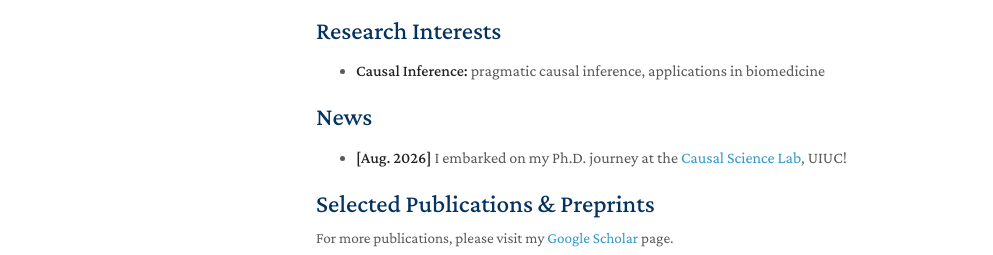
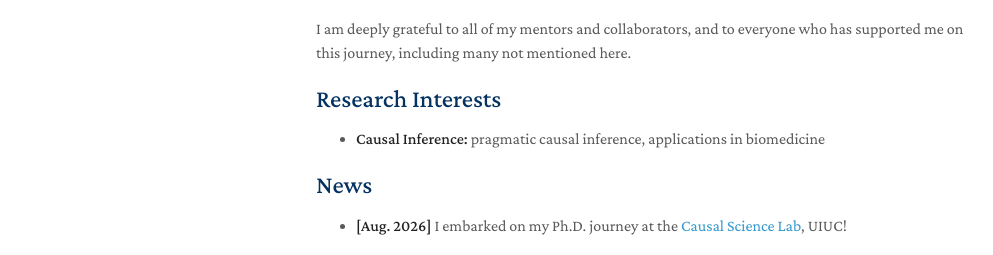
Before and after one commit to heejoonkoo/heejoonkoo.github.io, a plain HTML site: page index.html in a window 1280 px wide. Shown: the part 508-763 px from the top of the page, without its empty margins (154-1147 px from the left). Drawn offline with nearby package versions, Linux system fonts and the light colour scheme.

Commit message:
Add files via upload

```diff
--- a/index.html
+++ b/index.html
@@ -734,6 +734,7 @@ blockquote { background: var(--global-bg-color); border-left: 2px solid var(--gl
       <p>I am currently a Ph.D. student at the <a href="https://ischool.illinois.edu/" target="_blank" rel="noopener">School of Information Sciences</a> at the <a href="https://illinois.edu/" target="_blank" rel="noopener">University of Illinois Urbana-Champaign (UIUC)</a>, where I am a member of the <a href="https://causalscience.ai" target="_blank" rel="noopener">Causal Science Lab</a> and am honoured to be advised by <a href="https://yonghanjung.me" target="_blank" rel="noopener">Prof. Yonghan Jung</a>.</p>
       <p>Prior to joining the lab, I studied <a href="https://www.ucl.ac.uk/engineering/electronic-electrical-engineering" target="_blank" rel="noopener">Electronic and Electrical Engineering</a> at <a href="https://www.ucl.ac.uk" target="_blank" rel="noopener">University College London (UCL)</a> on a <a href="https://www.ucl.ac.uk/study/prospective-students/undergraduate/courses/electronic-and-electrical-engineering-meng" target="_blank" rel="noopener">four-year integrated master's programme (MEng)</a>, graduating with a First Class Honours Degree in 2021. There, I was advised by <a href="https://www.ee.ucl.ac.uk/~uceeian/" target="_blank" rel="noopener">Prof. Yiannis Andreopoulos</a> <span class="now">(now at Sony Interactive Entertainment UK)</span>.</p>
       <p>After graduating, I completed a three-year alternative military service, during which I worked as a researcher at <a href="https://sev.severance.healthcare/sev-en/about/overview.do" target="_blank" rel="noopener">Severance Hospital, Yonsei University Health System</a>, Korea, under the guidance of <a href="https://yonsei.elsevierpure.com/en/persons/hyuk-jae-chang/" target="_blank" rel="noopener">Prof. Hyuk-Jae Chang</a>. I also worked as a research assistant at the <a href="https://www.mpi-sp.org" target="_blank" rel="noopener">Max Planck Institute for Security and Privacy (MPI-SP)</a>, under the mentorship of <a href="https://chengyawlow.github.io/" target="_blank" rel="noopener">Prof. Cheng Yaw Low</a> <span class="now">(now at Changwon National University, Korea)</span> and <a href="https://www.mpi-sp.org/cha" target="_blank" rel="noopener">Prof. Meeyoung Cha</a>. In addition, I have collaborated with <a href="https://sites.google.com/view/spl-wku" target="_blank" rel="noopener">Prof. June-Woo Kim</a> <span class="now">(Wonkwang University, Korea)</span> on respiratory sound classification.</p>
+      <p>I am deeply grateful to all of my mentors and collaborators, and to everyone who has supported me on this journey, including many not mentioned here.</p>
 
       <h2>Research Interests</h2>
       <ul>
```
